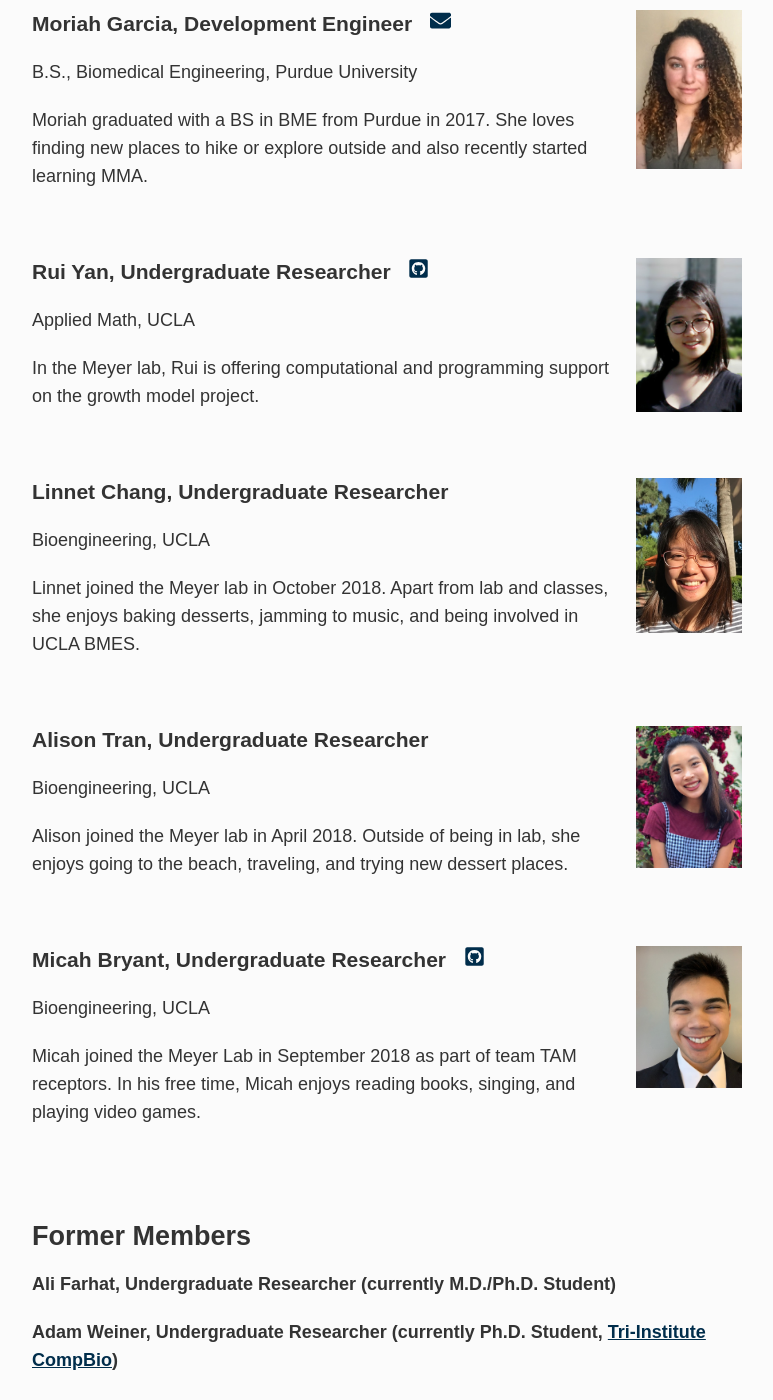
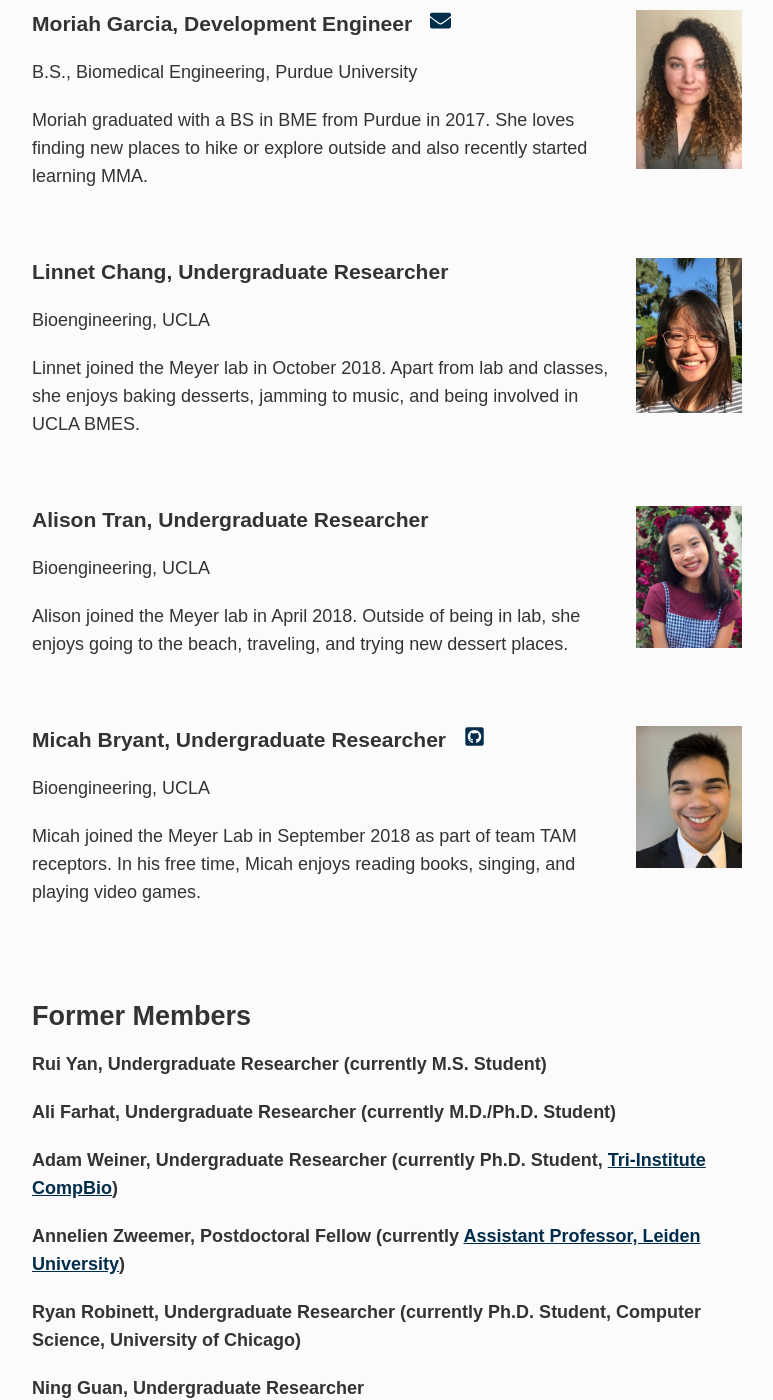
Before and after one commit to meyer-lab/asmlab.org, a Jekyll site: the page built from team/index.md, in a window 1280 px wide and 1400 px high, scrolled down 2858 px. Shown: the whole window, without its empty margins (253-1026 px from the left). Built offline with Jekyll 4.4.1, drawn with Linux system fonts in a browser that asks for light colours; some web fonts are replaced.

Commit message:
Update index.md

```diff
--- a/team/index.md
+++ b/team/index.md
@@ -66,15 +66,6 @@ Moriah graduated with a BS in BME from Purdue in 2017. She loves finding new pla
 
 <br />
 
-<div class="span_2 right"><img src="/public/photos/ryan.jpg" width="120px" alt="Rui's picture" /></div>
-
-### Rui Yan, Undergraduate Researcher&nbsp;&nbsp;&nbsp;<a href="https://github.com/rui-yan"><svg class="svg-icon"><use xlink:href="#fa-github"></use></svg></a>
-Applied Math, UCLA
-
-In the Meyer lab, Rui is offering computational and programming support on the growth model project.
-
-<br />
-
 <div class="span_2 right"><img src="/public/photos/lchang.jpg" width="120px" alt="Linnet's picture" /></div>
 
 ### Linnet Chang, Undergraduate Researcher
@@ -106,6 +97,8 @@ Micah joined the Meyer Lab in September 2018 as part of team TAM receptors. In h
 
 # Former Members
 
+#### Rui Yan, Undergraduate Researcher (currently M.S. Student)
+
 #### Ali Farhat, Undergraduate Researcher (currently M.D./Ph.D. Student)
 
 #### Adam Weiner, Undergraduate Researcher (currently Ph.D. Student, [Tri-Institute CompBio](https://compbio.triiprograms.org/))
```
